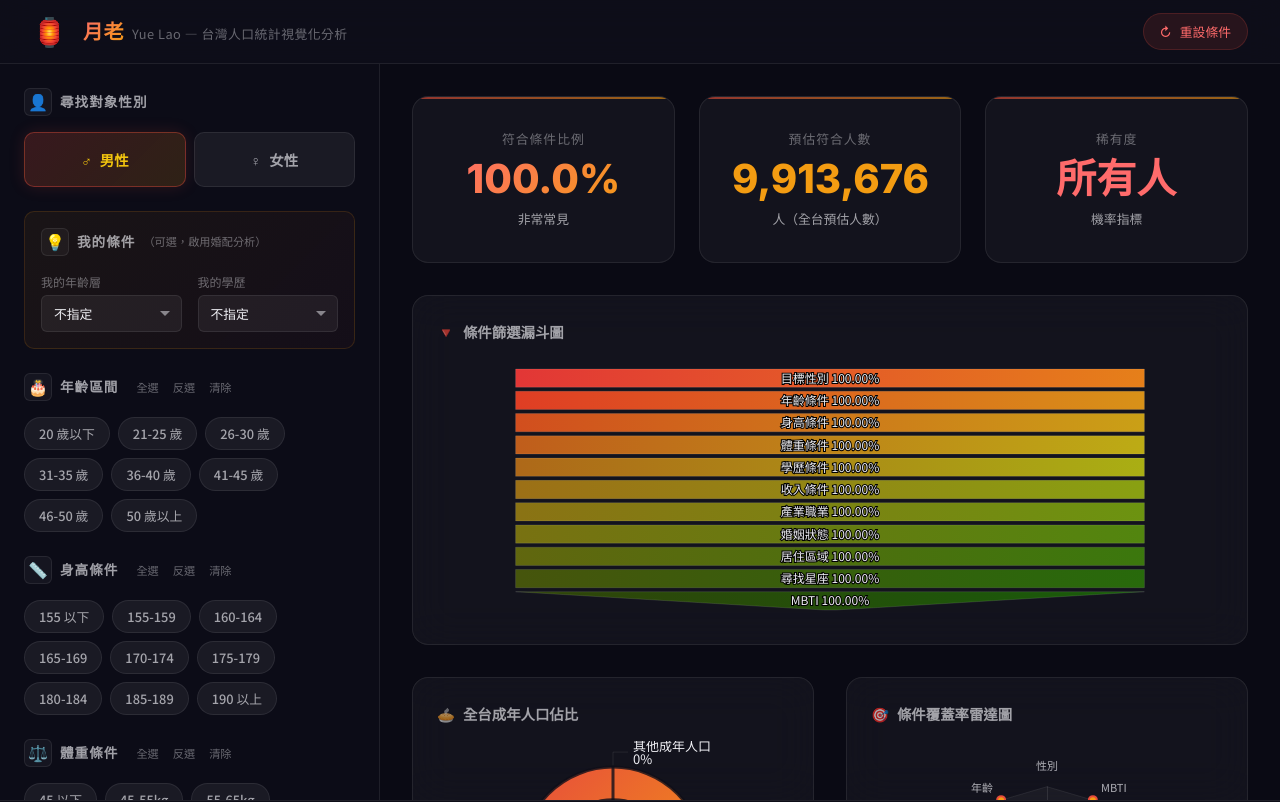
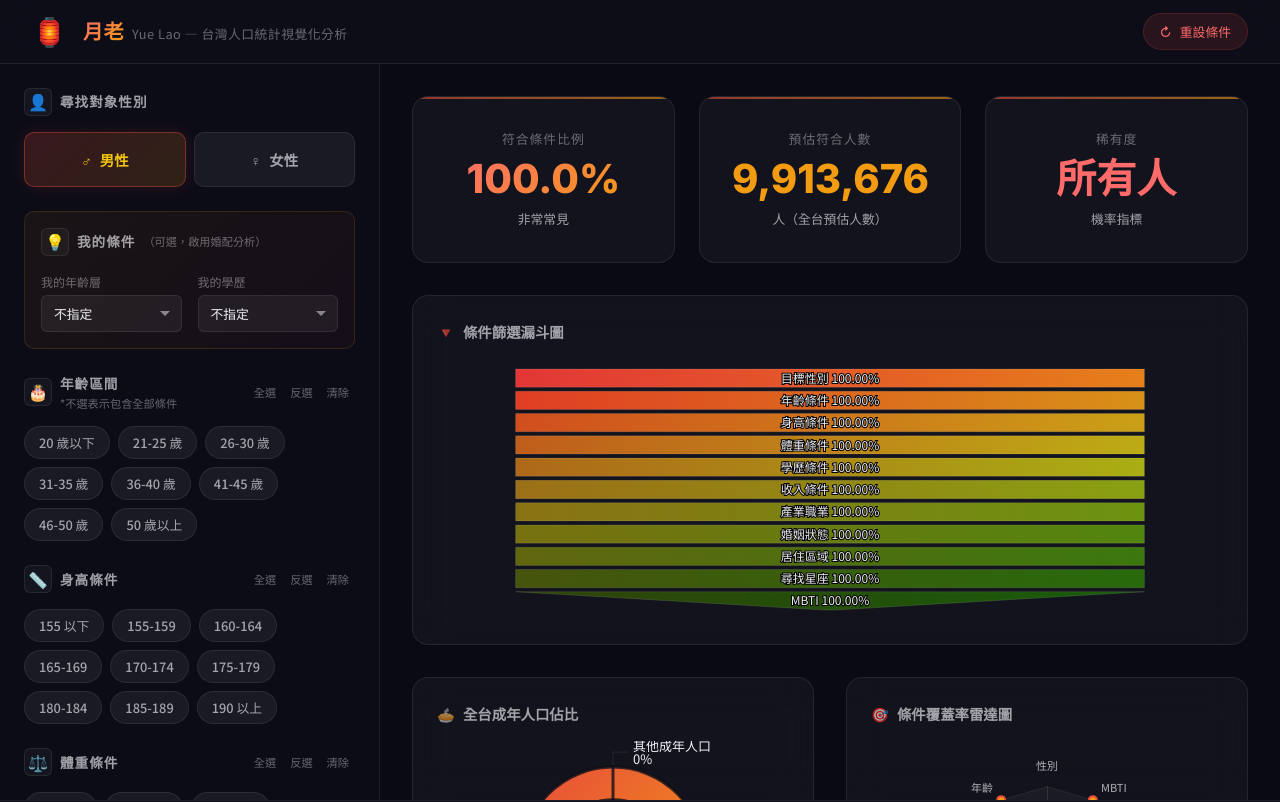
Before and after one commit to CHIN11211001/Yue-Lao, a React (Vite) app: page / in a window 1280 px wide. Shown: the top 802 px of the page. Built offline with nearby package versions, Linux system fonts and the light colour scheme.

Commit message:
feat: implement FilterPanel component with dynamic chip groups and associated styling

```diff
--- a/src/components/FilterPanel/FilterPanel.tsx
+++ b/src/components/FilterPanel/FilterPanel.tsx
@@ -126,6 +126,7 @@ interface ChipGroupProps<T extends string> {
   onSetAll?: (values: T[]) => void;
   percentage: number;
   sectionId: string;
+  hint?: string;
 }
 
 function ChipGroup<T extends string>({
@@ -137,6 +138,7 @@ function ChipGroup<T extends string>({
   onSetAll,
   percentage,
   sectionId,
+  hint,
 }: ChipGroupProps<T>) {
   const keys = Object.keys(labels) as T[];
   const showPercent = selected.length > 0;
@@ -153,7 +155,10 @@ function ChipGroup<T extends string>({
     <div className="filter-section" id={sectionId}>
       <div className="filter-section__header">
         <span className="filter-section__icon">{icon}</span>
-        <span className="filter-section__title">{title}</span>
+        <div className="filter-section__title-container">
+          <span className="filter-section__title">{title}</span>
+          {hint && <span className="filter-section__hint filter-section__hint--inline">{hint}</span>}
+        </div>
 
         {onSetAll && (
           <div className="filter-section__quick-actions">
@@ -205,6 +210,7 @@ export const FilterPanel: React.FC = () => {
         onSetAll={(vals) => store.setField('ageRanges', vals)}
         percentage={store.result.dimensionPercentages.age}
         sectionId="filter-age"
+        hint="*不選表示包含全部條件"
       />
 
       <ChipGroup<HeightRange>
--- a/src/data/zodiac.ts
+++ b/src/data/zodiac.ts
@@ -11,10 +11,10 @@ import type { Zodiac, Distribution } from '../engine/types';
 const avg = 1 / 12;
 
 export const ZODIAC_DISTRIBUTION: Distribution<Zodiac> = {
-  aries: avg,
+  aries: avg - 0.005,       // 春季略少
   taurus: avg,
   gemini: avg,
-  cancer: avg + 0.005, // 夏秋交際微高
+  cancer: avg + 0.005,      // 夏秋交際微高
   leo: avg + 0.005,
   virgo: avg + 0.005,
   libra: avg + 0.005,
--- a/src/index.css
+++ b/src/index.css
@@ -336,6 +336,24 @@ body {
   align-items: center;
   gap: var(--space-sm);
   margin-bottom: var(--space-md);
+  position: relative;
+}
+
+.filter-section__title-container {
+  display: flex;
+  flex-direction: column;
+  flex: 1;
+}
+
+.filter-section__title {
+  font-size: 1rem;
+  font-weight: 700;
+  color: var(--color-text-primary);
+}
+
+.filter-section__hint--inline {
+  margin-top: 2px;
+  line-height: 1.2;
 }
 
 .filter-section__icon {
```
